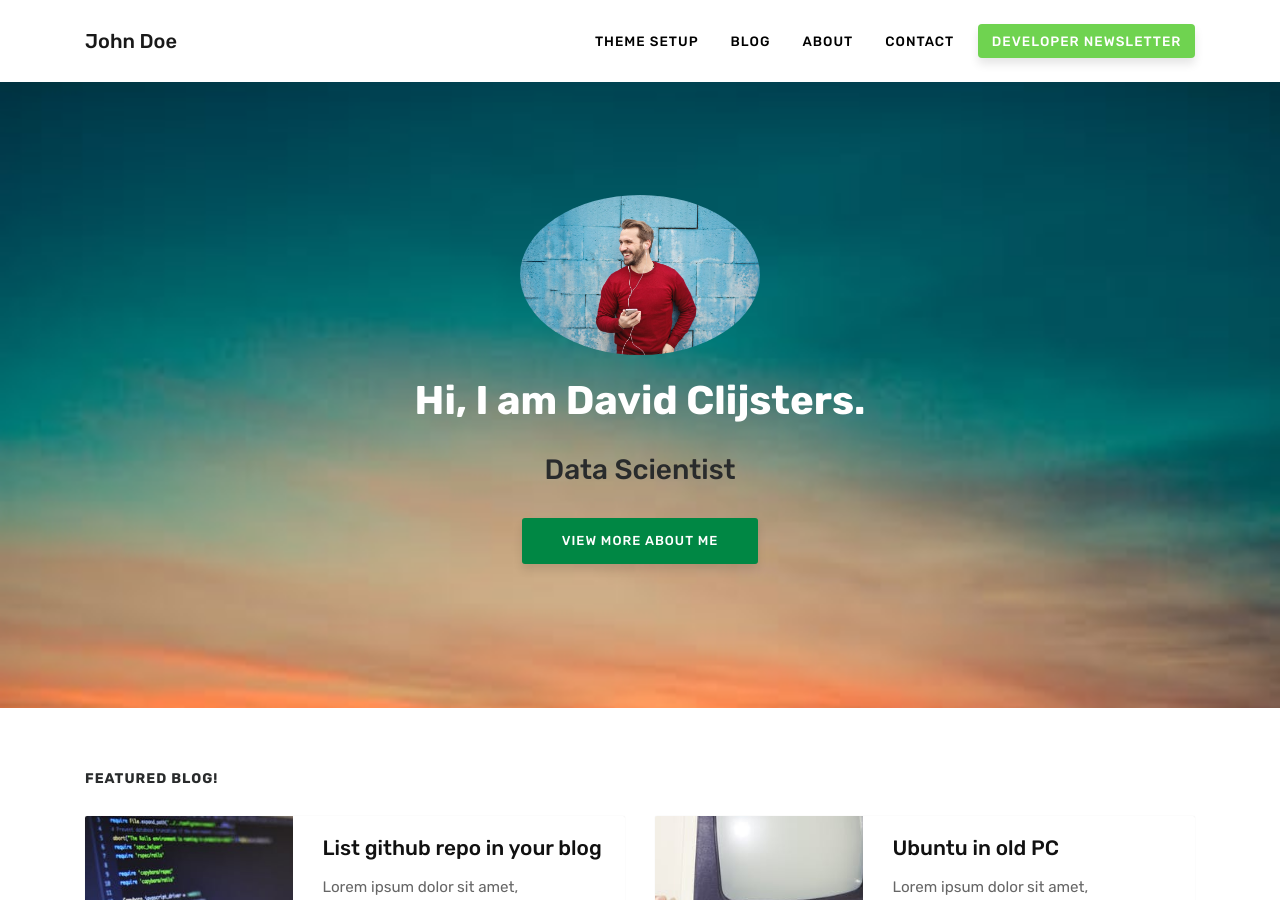
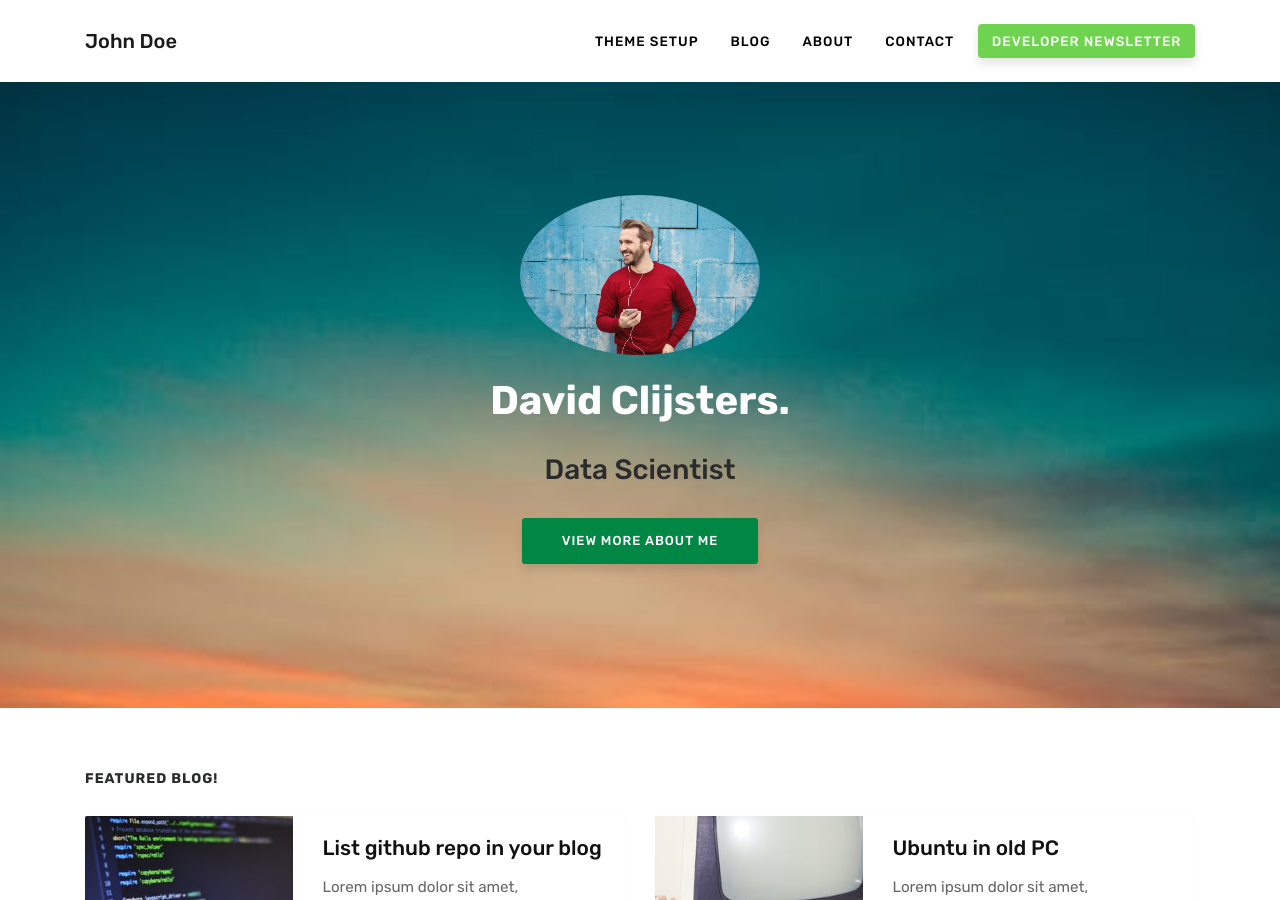
Before and after one commit to clijda/clijda.github.io, a Jekyll site: the page built from index.html, in a window 1280 px wide and 900 px high. Built offline with Jekyll 4.4.1, drawn with Linux system fonts in a browser that asks for light colours; nearby versions of some CDN libraries; the list of posts is cut into pages by our own code.

Commit message:
Update index.html
more info changes

```diff
--- a/index.html
+++ b/index.html
@@ -11,7 +11,7 @@ title: Home
 <center>
 <img src="/assets/images/john.jpg" style="border-radius: 50%" height="90px" width="240px" alt="A picture of author.">
 <br><br>
-<h1 style="color:white">Hi, I am <span>David Clijsters.</span></h1>
+<h1 style="color:white"> <span>David Clijsters.</span></h1>
 <br>
 <h3> Data Scientist</h3>
 <br>
```
